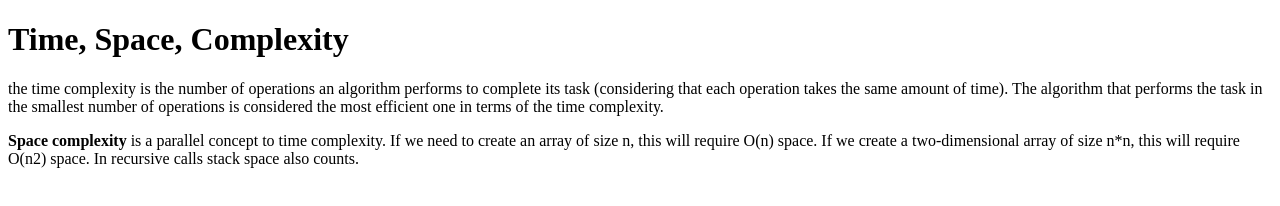
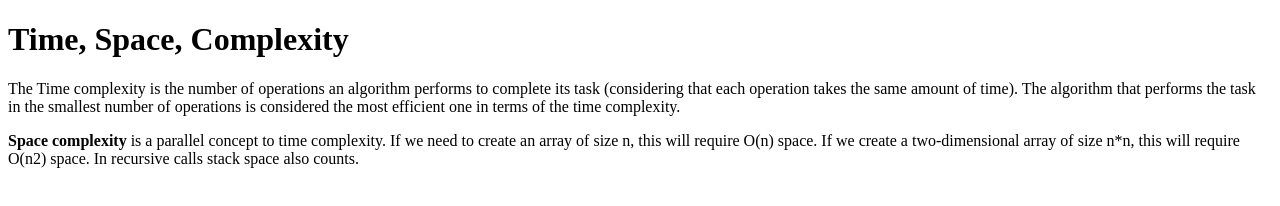
Before and after one commit to acciojob/time-and-space-complexity-shrija051101, a website: page main.html in a window 1280 px wide. Drawn offline with Linux system fonts and the light colour scheme.

Commit message:
created a submission

```diff
--- a/main.html
+++ b/main.html
@@ -11,7 +11,7 @@
     <script type="text/javascript" src="./script.js">
 </script>
 <h1>Time, Space, Complexity</h1>
-	<p>the time complexity is the number of operations an algorithm performs to complete its task (considering that each operation takes the same amount of time). The algorithm that performs the task in the smallest number of operations is considered the most efficient one in terms of the time complexity.</p>
+	<p>The Time complexity is the number of operations an algorithm performs to complete its task (considering that each operation takes the same amount of time). The algorithm that performs the task in the smallest number of operations is considered the most efficient one in terms of the time complexity.</p>
 <p><b>Space complexity</b> is a parallel concept to time complexity. If we need to create an array of size n, this will require O(n) space. If we create a two-dimensional array of size n*n, this will require O(n2) space. In recursive calls stack space also counts.</p>
 </body>
 
```
